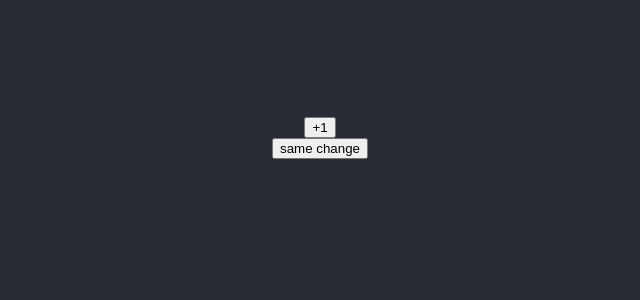
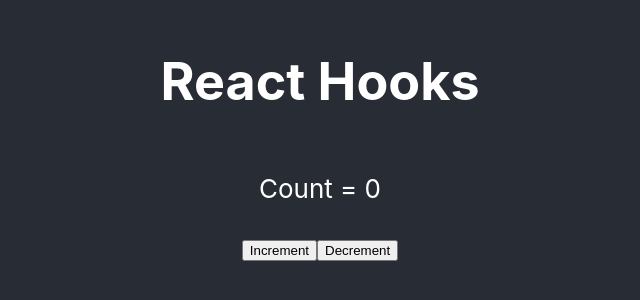
Before and after one commit to zuhairnaqi/React-Hooks-Session, a React (Create React App) app: page / in a window 1280 px wide. Shown: the part 262-562 px from the top of the page, without its empty margins (320-960 px from the left). Built offline with nearby package versions, Linux system fonts and the light colour scheme.

Commit message:
Create counter increment and decrement

```diff
--- a/public/index.html
+++ b/public/index.html
@@ -24,7 +24,7 @@
       work correctly both with client-side routing and a non-root public URL.
       Learn how to configure a non-root public URL by running `npm run build`.
     -->
-    <title>React App</title>
+    <title>React Hooks</title>
   </head>
   <body>
     <noscript>You need to enable JavaScript to run this app.</noscript>
--- a/src/App.js
+++ b/src/App.js
@@ -1,21 +1,15 @@
 import React, { useState, useEffect } from 'react';
 import logo from './logo.svg';
 import './App.css';
+import Counter from './Components/Counter';
 
 function App() {
-  const [count, setCount] = useState(0);
-  useEffect(() => {
-    console.log('did mount count', count);
-  }, []);
 
-  useEffect(() => {
-    console.log('count', count);
-  }, [count]);
   return (
     <div className="App">
       <header className="App-header">
-        <button onClick={() => setCount(prev => prev + 1)}>+1</button>
-        <button onClick={() => setCount(count)}>same change</button>
+        <h1>React Hooks</h1>
+        <Counter />
       </header>
     </div>
   );
--- /dev/null
+++ b/src/Components/Counter.js
@@ -0,0 +1,14 @@
+import React, { useEffect, useState } from 'react'
+
+function Counter() {
+    const [count, setCount] = useState(0);
+    return (
+        <div>
+            <p>Count = {count}</p>
+            <button onClick={() => setCount(count + 1)}>Increment</button>
+            <button onClick={() => setCount(count - 1)}>Decrement</button>
+        </div>
+    )
+}
+
+export default Counter;
```
Also changed, not shown: src/Hooks/useDocumentTitle.js (added, +9 -0 lines).
